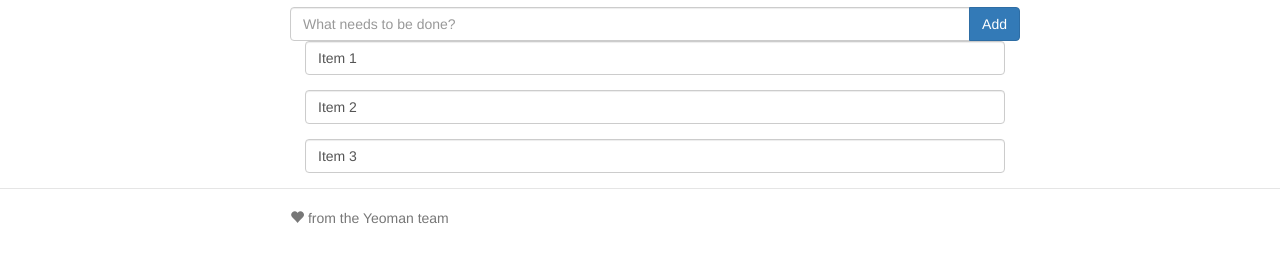
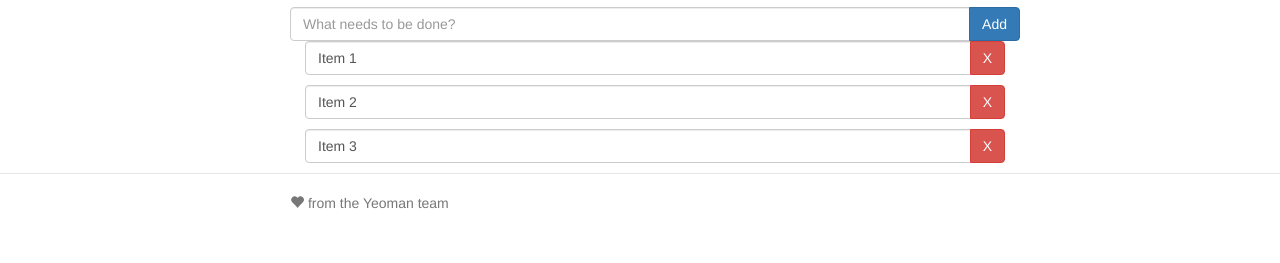
Before and after one commit to benvogcodes/localtodochallenge, a website: page app/index.html in a window 1280 px wide. Shown: the part 159-422 px from the top of the page. Drawn offline with nearby package versions, Linux system fonts and the light colour scheme; some packages are replaced by stand-ins of ours; files that its build step writes are made by us from their sources.

Commit message:
Add remove button to todo items

```diff
--- a/app/views/main.html
+++ b/app/views/main.html
@@ -14,7 +14,10 @@
   </form>
 
   <!-- Todos list -->
-  <p class="form-group" ng-repeat="todo in todos">
+  <p class="input-group" ng-repeat="todo in todos">
     <input type="text" ng-model="todo" class="form-control">
+    <span class="input-group-btn">
+      <button class="btn btn-danger" ng-click="removeTodo($index)" aria-label="Remove">X</button>
+    </span>
   </p>
 </div>
```
